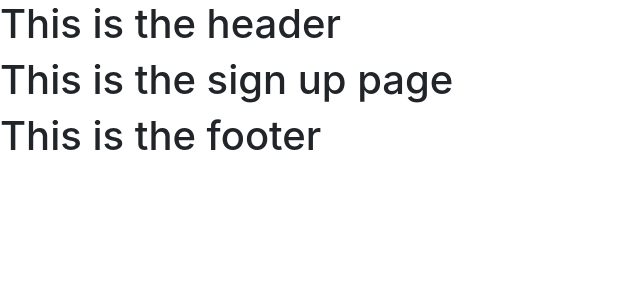
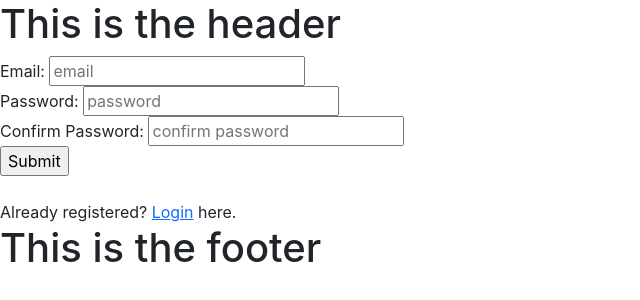
Before and after one commit to RST-Charlie/Travelogue-Front, a React (Create React App) app: page /signup in a window 1280 px wide. Shown: the top 300 px of the page, without its empty margins (0-640 px from the left). Built offline with nearby package versions, Linux system fonts and the light colour scheme.

Commit message:
changed SignIn to Login, CAC, login and logout functionality workinggit add .  moving on to testing --ST

```diff
--- a/src/App.js
+++ b/src/App.js
@@ -1,10 +1,10 @@
-import React from 'react';
+import React, { useState } from 'react';
 import { Routes, Route } from 'react-router-dom';
 import './App.css';
 import AboutUs from './pages/AboutUs';
 import Home from './pages/Home';
 import NotFound from './pages/NotFound';
-import SignIn from './pages/SignIn';
+import Login from './pages/Login';
 import SignUp from './pages/SignUp';
 import TravelLogueEdit from './pages/TravelLogueEdit';
 import TravelLogueIndex from './pages/TravelLogueIndex';
@@ -15,6 +15,10 @@ import Header from './components/Header';
 import Footer from './components/Footer';
 
 const App = () => {
+  const [currentUser, setCurrentUser] = useState(null);
+
+  const url = "http://localhost:3000";
+
   return (
     <div>
       <Header />
@@ -23,9 +27,9 @@ const App = () => {
         <Route path="/AboutUs" element={<AboutUs />} />
         <Route path="/TravelLogueIndex" element={<TravelLogueIndex />} />
         <Route path="/TravelLogueShow" element={<TravelLogueShow />} />
-                <Route path="/login" element={<SignIn />} />
+        <Route path="/login" element={<Login />} />
         <Route path="/signup" element={<SignUp />} />
-                <Route path="/TravelLogueProtectedIndex"element={<TravelLogueProtectedIndex />}/>
+        <Route path="/TravelLogueProtectedIndex" element={<TravelLogueProtectedIndex />} />
         <Route path="/TravelLogueNew" element={<TravelLogueNew />} />
         <Route path="/TravelLogueEdit" element={<TravelLogueEdit />} />
         <Route path="*" element={<NotFound />} />
--- a/src/pages/Home.js
+++ b/src/pages/Home.js
@@ -1,13 +1,20 @@
-import React from 'react'
-
+import React from 'react';
+import { useNavigate } from 'react-router-dom';
 
 const Home = () => {
-    return (
-        <>
-            <h1>This is the Homepage</h1>
-        </>
+  const navigate = useNavigate();
 
-    );
-}
+  const handleLogout = () => {
+    // Perform logout logic here
+    navigate('/login');
+  };
+
+  return (
+    <>
+      <h1>This is the Homepage</h1>
+      <button onClick={handleLogout}>Logout</button>
+    </>
+  );
+};
 
 export default Home;
--- /dev/null
+++ b/src/pages/Login.js
@@ -0,0 +1,57 @@
+import React, { useRef, useState } from 'react';
+import { useNavigate } from 'react-router-dom';
+
+const Login = ({ login }) => {
+  const formRef = useRef();
+  const navigate = useNavigate();
+  const [loggedIn, setLoggedIn] = useState(false);
+
+  const handleLogin = () => {
+    // Perform login logic here
+    setLoggedIn(true);
+    navigate('/');
+  };
+
+  const handleLogout = () => {
+    // Perform logout logic here
+    setLoggedIn(false);
+  };
+
+  const handleSubmit = (e) => {
+    e.preventDefault();
+    const formData = new FormData(formRef.current);
+    const data = Object.fromEntries(formData);
+    const userInfo = {
+      user: { email: data.email, password: data.password },
+    };
+    console.log(userInfo);
+    handleLogin();
+    e.target.reset();
+  };
+
+  return (
+    <div id="login">
+      <h1>Sign In</h1>
+      {!loggedIn ? (
+        <form ref={formRef} onSubmit={handleSubmit}>
+          Email: <input type="email" name="email" placeholder="email" />
+          <br />
+          Password: <input type="password" name="password" placeholder="password" />
+          <br />
+          <input type="submit" value="Login" />
+        </form>
+      ) : (
+        <div>
+          <p>You are logged in!</p>
+          <button onClick={handleLogout}>Logout</button>
+        </div>
+      )}
+      <br />
+      <div>
+        Not registered yet, <a href="/signup">Signup</a>
+      </div>
+    </div>
+  );
+};
+
+export default Login;
--- a/src/pages/SignIn.js
+++ /dev/null
@@ -1,13 +0,0 @@
-import React from 'react'
-
-
-const SignIn = () => {
-    return (
-        <>
-            <h1>This is the sign in page</h1>
-        </>
-
-    );
-}
-
-export default SignIn;
--- a/src/pages/SignUp.js
+++ b/src/pages/SignUp.js
@@ -1,13 +1,48 @@
-import React from 'react'
-
+import React, { useRef } from "react";
+import { useNavigate } from "react-router-dom";
 
 const SignUp = () => {
-    return (
-        <>
-            <h1>This is the sign up page</h1>
-        </>
+  const formRef = useRef();
+  const navigate = useNavigate();
 
-    );
-}
+  const handleSubmit = (e) => {
+    e.preventDefault();
+    const formData = new FormData(formRef.current);
+    const data = Object.fromEntries(formData);
+    const userInfo = {
+      user: { email: data.email, password: data.password },
+    };
+    // Perform signup logic here
+    console.log(userInfo);
+    navigate("/");
+    e.target.reset();
+  };
+
+  return (
+    <>
+      <div id="signup">
+        <form ref={formRef} onSubmit={handleSubmit}>
+          Email: <input type="email" name="email" placeholder="email" />
+          <br />
+          Password:{" "}
+          <input type="password" name="password" placeholder="password" />
+          <br />
+          Confirm Password:{" "}
+          <input
+            type="password"
+            name="password_confirmation"
+            placeholder="confirm password"
+          />
+          <br />
+          <input type="submit" value="Submit" />
+        </form>
+        <br />
+        <div>
+          Already registered? <a href="/login">Login</a> here.
+        </div>
+      </div>
+    </>
+  );
+};
 
 export default SignUp;
```
Lines whose indentation alone changed are shown as unchanged.
